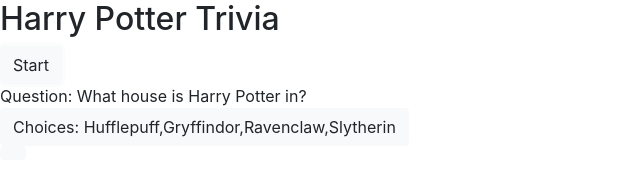
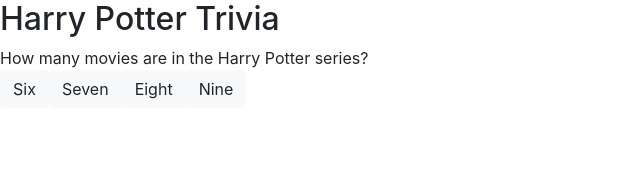
Before and after one commit to nwilseystarr/TriviaGame, a plain HTML site: page index.html in a window 1280 px wide. Both pictures are taken after a click on the button "Start". Shown: the whole page, without its empty margins (0-640 px from the left). Drawn offline with nearby package versions, Linux system fonts and the light colour scheme.

Commit message:
updates to app.js

```diff
--- a/assets/javascript/app.js
+++ b/assets/javascript/app.js
@@ -1,48 +1,71 @@
 //Javascript goes here\
-$(document).ready(function(){
+$(document).ready(function () {
+
+    var currentQ;
+
+    $("#submit-btn").hide();
 
     //============================Start screen============================
     //Start button
-    $("#start-btn").on("click", function(){
-        start()
+    $("#start-btn").on("click", function () {
+        $("#start-btn").hide();
+        $("#submit-btn").show();
+        //Pick a random question
+        var index = Math.floor(Math.random() * questions.length);
+        //Display question
+        currentQ = questions[index];
+        $("#question").html(currentQ.question);
+
+        //Display choices
+
+        for (var i = 0; i < currentQ.choices.length; i++) {
+            var currentChoices = $("<button>").addClass("btn btn-light btn-choice").text(currentQ.choices[i]);
+            currentChoices.appendTo("#choices");
+        }
     });
+
+     // Check that the choice is correct
+            //onclick even to grab the choice
+
+         $(document).on("click", ".btn-choice", function () {
+            console.log($(this));
+            if ($(this).text() === currentQ.correct){
+                alert("Correct!")
+            } else {
+                alert("Wrong!")
+            }
+        });
+
+        //add it to the score create score var score ++ loss var loss ++
+        // Display either "Correct" or "incorrect" screen with the current score
+        //Then move to the next Q and Choices
+        //Repeat until finished
 
     //============================Question Screen============================
 
-    function quiz (question, choices, correct){
-        this.question = question;
-        this.choices = choices;
-        this.correct = correct;
- }
-
- quiz ()
-
-    function start() {
-           var questions =  [{
+    var questions = [{
         question: "How many books are in the Harry Potter series?",
         choices: ["Five", "Six", "Seven", "Eight"],
-                correct: 2,
+        correct: "Seven",
     },
     {
         question: "How many movies are in the Harry Potter series?",
-                choices: ["Five", "Six", "Seven", "Eight"],
-                correct: 3,
+        choices: ["Six", "Seven", "Eight", "Nine"],
+        correct: "Eight",
     }, {
         question: "What house is Harry Potter in?",
         choices: ["Hufflepuff", "Gryffindor", "Ravenclaw", "Slytherin"],
-                correct: 1,
+        correct: "Gryffindor",
     }
     ];
 
-    for (i = 0; i < questions.length; i++){
-        $("#question").html("Question: " + questions[i].question);
-        $("#choices").html("Choices: " + questions[i].choices);
-    }
+    console.log(questions);
 
-    console.log(questions);
-    };
-
-
+    // function quiz(question, choices, correct) {
+    //     this.question = question;
+    //     this.choices = choices;
+    //     this.correct = correct;
+    // }
 
     // setTimeout(120Seconds, 1000 * 120);
     //display final screen if time runs out
--- a/index.html
+++ b/index.html
@@ -24,13 +24,15 @@
     <!--Question Page-->
     <div id="questionTimer"></div>
     <div id="question"></div>
-    <button id="choices" type="button" class="btn btn-light"></button>
+    <div id="choices"></div>
+    <!-- <button id="submit-btn" type="button" class="btn btn-light">Submit</button>    -->
+
 
     <!--Answer Page-->
     <div id="correct"></div>
     <div id="incorrect"></div>
     <div id="unanswered"></div>
-    <button id="try-again-btn" type="button" class="btn btn-light"></button>
+    <!-- <button id="try-again-btn" type="button" class="btn btn-light"></button>     -->
 
 </body>
 
```
Lines whose indentation alone changed are shown as unchanged.
